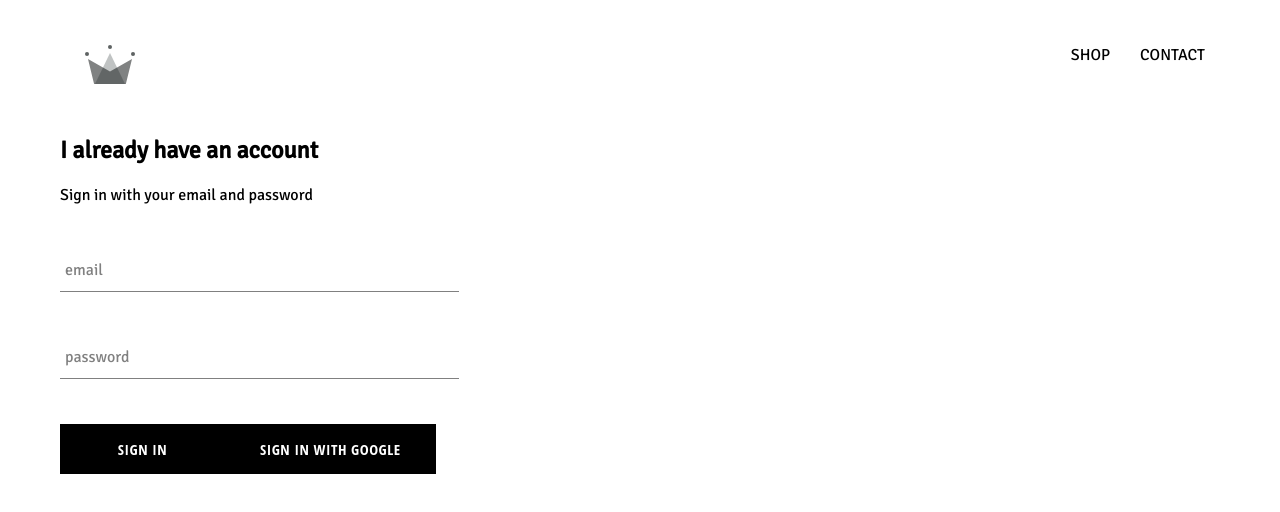
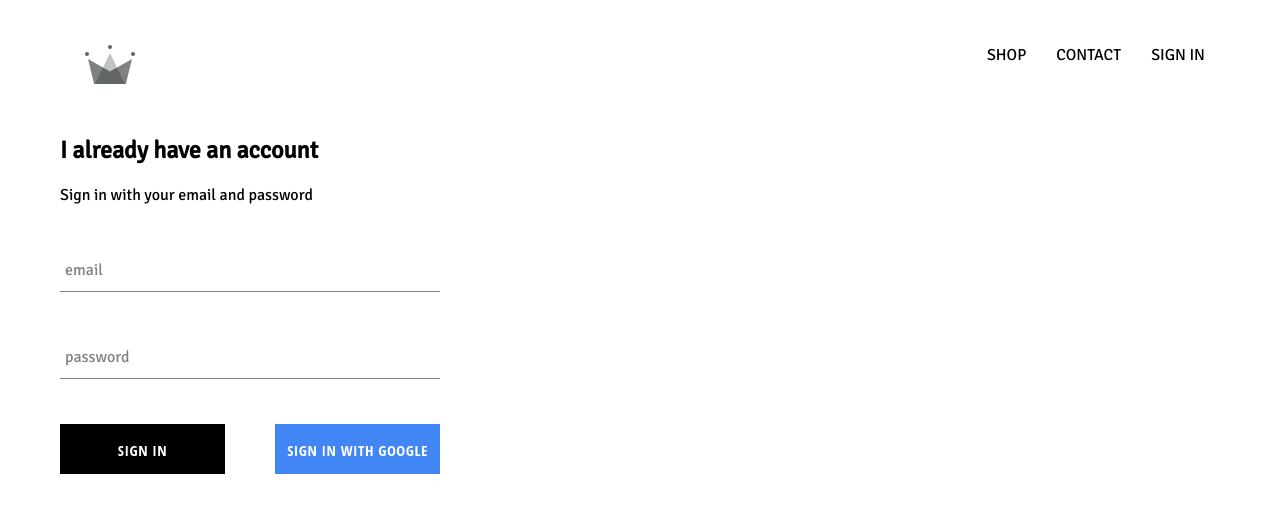
Before and after one commit to mayank2368/mayank2368, a React (Create React App) app: page /signin in a window 1280 px wide. Shown: the top 512 px of the page. Built offline with nearby package versions, Linux system fonts and the light colour scheme; no server answers; a web font is replaced by a local one.

Commit message:
modified custom button and added firestore user auth

```diff
--- a/src/App.css
+++ b/src/App.css
@@ -7,3 +7,7 @@
     text-decoration: none;
     color: black;
 }
+
+* {
+    box-sizing: border-box;
+}
--- a/src/App.js
+++ b/src/App.js
@@ -5,6 +5,7 @@
 import ShopPage from "./pages/shop/shop.component";
 import Header from "./components/header/header.component";
 import SignInAndSignUp from "./pages/sign-in-and-sign-up/sign-in-and-sign-up.component";
+import { auth, createUserProfileDocument } from "./firebase/firebase.utils";
 
 // const HatsPage = () => {
 //   <div>
@@ -12,10 +13,29 @@
 //   </div>;
 // };
 
-function App() {
+class App extends React.Component {
+  constructor() {
+    super();
+    this.state = {
+      currentUser: null,
+    };
+  }
+
+  unsubscribeFromAuth = null;
+
+  componentDidMount() {
+    this.unsubscribeFromAuth = auth.onAuthStateChanged(async (user) => {
+      createUserProfileDocument(user);
+    });
+  }
+
+  componentWillUnmount() {
+    this.unsubscribeFromAuth();
+  }
+  render() {
     return (
       <div>
-      <Header />
+        <Header currentUser={this.state.currentUser} />
         <Switch>
           <Route exact path="/" component={HomePage} />
           <Route path="/shop" component={ShopPage} />
@@ -24,5 +44,5 @@
       </div>
     );
   }
-
+}
 export default App;
--- a/src/components/custom-button/custom-button.component.jsx
+++ b/src/components/custom-button/custom-button.component.jsx
@@ -1,9 +1,12 @@
 import React from "react";
 import "./custom-button.styles.scss";
 
-const CustomButton = ({ children, ...otherProps }) => {
+const CustomButton = ({ children, isGoogleSignIn, ...otherProps }) => {
   return (
-    <button className="custom-button" {...otherProps}>
+    <button
+      className={`${isGoogleSignIn ? "google-sign-in" : ""} custom-button`}
+      {...otherProps}
+    >
       {children}
     </button>
   );
--- a/src/components/custom-button/custom-button.styles.scss
+++ b/src/components/custom-button/custom-button.styles.scss
@@ -4,7 +4,7 @@
     height: 50px;
     letter-spacing: 0.5px;
     line-height: 50px;
-    padding: 0 35px 0 35px;
+    padding: 10 35px 10 35px;
     font-size: 15px;
     background-color: black;
     color: white;
@@ -19,4 +19,14 @@
       color: black;
       border: 1px solid black;
     }
+
+    &.google-sign-in{
+        background-color: #4285f4;
+        color: white;
+
+        &:hover {
+            background-color: #357ae8;
+            border: none;
+        }
+    }
   }
--- a/src/components/header/header.component.jsx
+++ b/src/components/header/header.component.jsx
@@ -2,8 +2,9 @@
 import "./header.styles.scss";
 import { Link } from "react-router-dom";
 import { ReactComponent as Logo } from "../../assests/crown.svg";
+import { auth } from "../../firebase/firebase.utils";
 
-const Header = () => {
+const Header = ({ currentUser }) => {
   return (
     <div className="header">
       <Link className="logo-container" to="/">
@@ -13,9 +14,18 @@
         <Link className="option" to="/shop">
           SHOP
         </Link>
-        <Link className="option" to="/contact">
+        <Link className="option" to="/shop">
           CONTACT
         </Link>
+        {currentUser ? (
+          <div className="option" onClick={() => auth.signOut()}>
+            SIGN OUT
+          </div>
+        ) : (
+          <Link className="option" to="/signin">
+            SIGN IN
+          </Link>
+        )}
       </div>
     </div>
   );
--- a/src/components/header/header.styles.scss
+++ b/src/components/header/header.styles.scss
@@ -20,6 +20,7 @@
 
       .option {
         padding: 10px 15px;
+        cursor: pointer;
       }
     }
   }
--- a/src/components/sign-in/sign-in.component.jsx
+++ b/src/components/sign-in/sign-in.component.jsx
@@ -44,11 +44,12 @@
             label="password"
             required
           />
-          <CustomButton type="submit">Sign in</CustomButton>
-          <CustomButton onClick={SignInWithGoogle}>
-            {" "}
-            Sign in with Google {""}
-          </CustomButton>
+          <div className="buttons">
+            <CustomButton type="submit">Sign in</CustomButton>
+            <CustomButton onClick={SignInWithGoogle} isGoogleSignIn>
+              Sign in with Google
+            </CustomButton>
+          </div>
         </form>
       </div>
     );
--- a/src/components/sign-in/sign-in.styles.scss
+++ b/src/components/sign-in/sign-in.styles.scss
@@ -1,6 +1,15 @@
 .sign-in{
+    width: 380px;
     display: flex;
     flex-direction: column;
-    margin: 10px 0px;
-    width: 30vw;
+
+
+    .title{
+        margin: 10px 0;
+    }
+
+    .buttons{
+        display: flex;
+        justify-content: space-between;
+    }
 }
--- a/src/firebase/firebase.utils.js
+++ b/src/firebase/firebase.utils.js
@@ -12,6 +12,26 @@
   measurementId: "G-6BEF3NYE16",
 };
 
+export const createUserProfileDocument = async (userAuth, additionalData) => {
+  if (!userAuth) return;
+
+  const userRef = firestore.doc(`users/${userAuth.uid}`);
+  const snapShot = await userRef.get();
+  console.log(snapShot);
+
+  if (!snapShot.exists) {
+    const { displayName, email } = userAuth;
+    const createdAt = new Date();
+
+    try {
+      await userRef.set({ displayName, email, createdAt, ...additionalData });
+    } catch (error) {
+      console.log("error creating user", error.message);
+    }
+  }
+  return userRef;
+};
+
 firebase.initializeApp(config);
 
 export const auth = firebase.auth();
```
Lines whose indentation alone changed are shown as unchanged.
